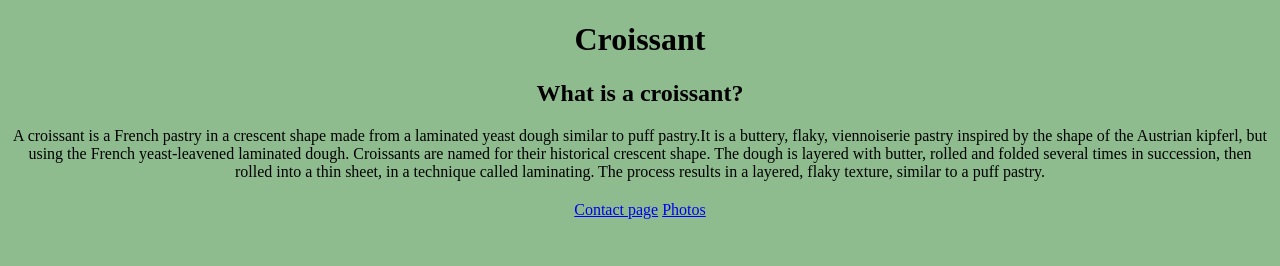
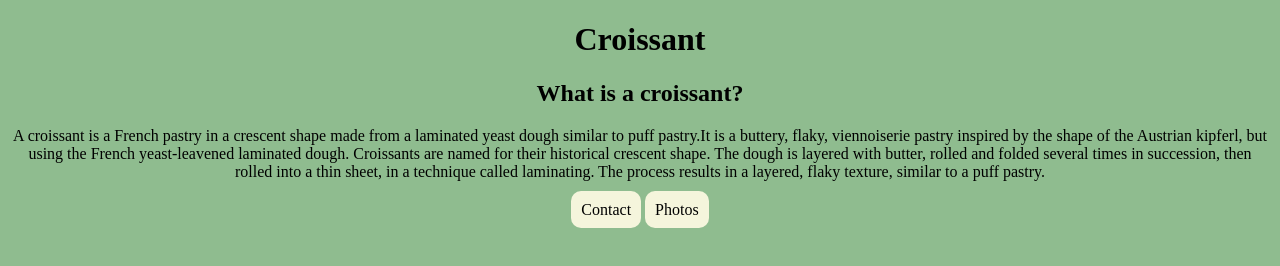
Before and after one commit to SofiaSoerensen/Croissant, a plain HTML site: page index.html in a window 1280 px wide. Drawn offline with Linux system fonts and the light colour scheme.

Commit message:
Added SEO features

```diff
--- a/css/styles.css
+++ b/css/styles.css
@@ -18,3 +18,11 @@ img {
 body {
   background-color: darkseagreen;
 }
+
+a {
+  text-decoration: none;
+  background-color: beige;
+  padding: 10px;
+  border-radius: 10px;
+  color: black;
+}
--- a/index.html
+++ b/index.html
@@ -4,7 +4,12 @@
     <meta charset="UTF-8" />
     <meta name="viewport" content="width=device-width, initial-scale=1.0" />
     <link rel="stylesheet" href="/css/styles.css" />
-    <title>Croissant</title>
+    <title>Learn about croissants - crossaints.dk</title>
+    <meta
+      name="description"
+      content="Learn what crossaints are and look like.
+    Contact us at crossaints.dk"
+    />
   </head>
   <body>
     <h1>Croissant</h1>
@@ -20,8 +25,8 @@
       similar to a puff pastry.
     </p>
     <div class="links">
-      <a href="/contact.html">Contact page</a>
-      <a href="/photo.html">Photos</a>
+      <a href="/contact.html" target="_blank" title="Contact">Contact</a>
+      <a href="/photo.html" target="_blank" title="Photos">Photos</a>
     </div>
   </body>
 </html>
```
Also changed, not shown: contact.html (+8 -3 lines), photo.html (+9 -4 lines).
